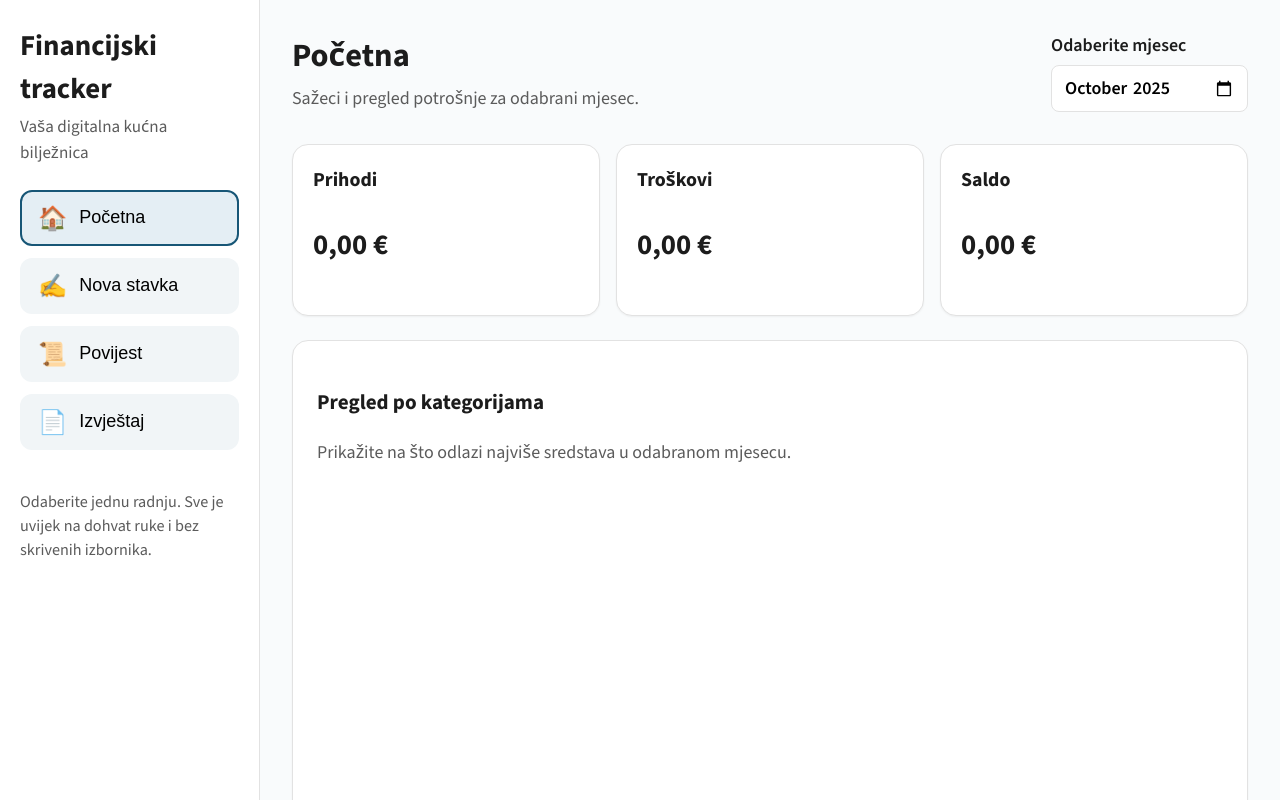
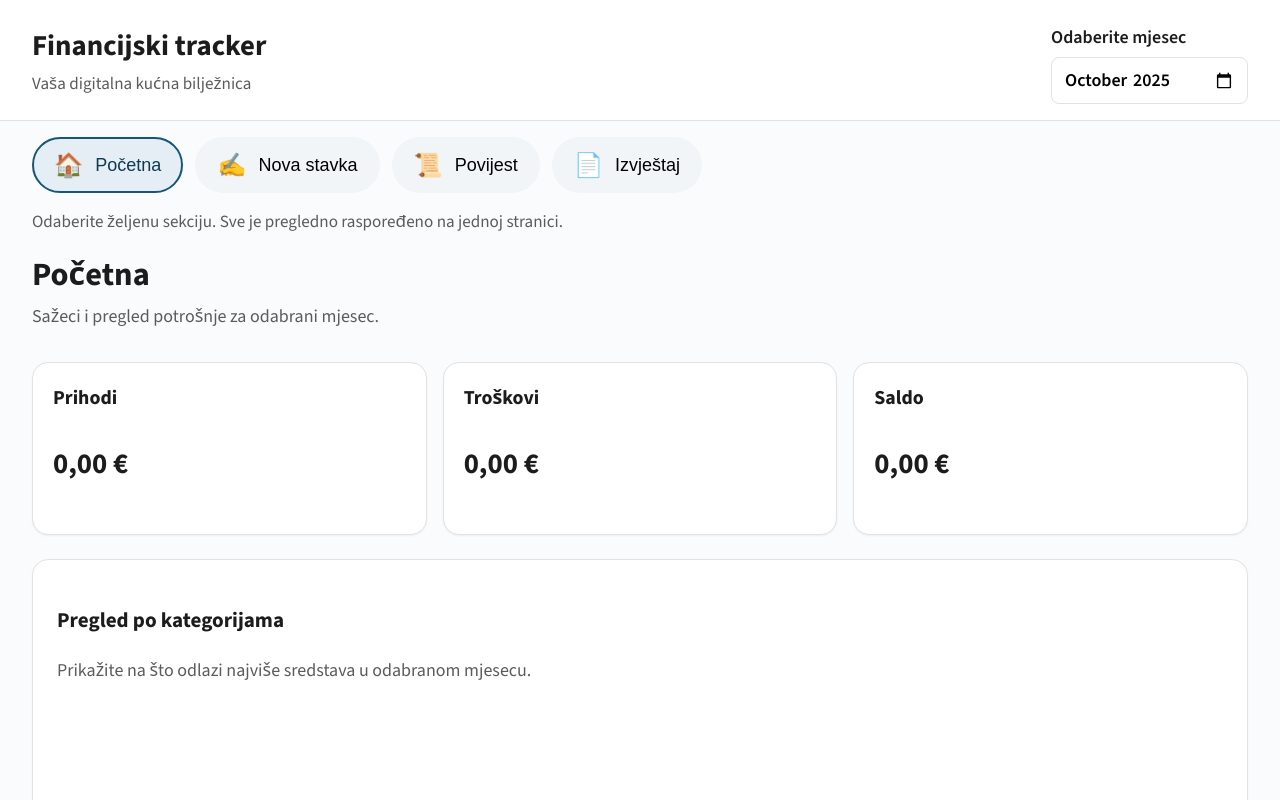
Before and after one commit to Le10n/Projekti-2025, a plain HTML site: page index.html in a window 1280 px wide. Shown: the top 800 px of the page. Drawn offline with nearby package versions, Linux system fonts and the light colour scheme.

Commit message:
Flatten navigation into top toolbar

```diff
--- a/index.html
+++ b/index.html
@@ -15,13 +15,19 @@
     <script src="app.js" defer></script>
   </head>
   <body>
-    <div class="layout">
-      <aside class="sidebar" aria-label="Glavni izbornik">
+    <div class="page">
+      <header class="topbar" aria-label="Zaglavlje aplikacije">
         <div class="brand">
           <h1>Financijski tracker</h1>
           <p>Vaša digitalna kućna bilježnica</p>
         </div>
-        <nav>
+        <label class="month-picker">
+          <span>Odaberite mjesec</span>
+          <input type="month" id="month-select" name="month-select" />
+        </label>
+      </header>
+
+      <nav class="section-nav" aria-label="Glavni izbornik">
         <button class="nav-button is-active" data-view="home">
           <span aria-hidden="true">🏠</span>
           <span>Početna</span>
@@ -39,10 +45,10 @@
           <span>Izvještaj</span>
         </button>
       </nav>
-        <p class="sidebar-hint">
-          Odaberite jednu radnju. Sve je uvijek na dohvat ruke i bez skrivenih izbornika.
+
+      <p class="nav-hint">
+        Odaberite željenu sekciju. Sve je pregledno raspoređeno na jednoj stranici.
       </p>
-      </aside>
 
       <main class="main" aria-live="polite">
         <header class="toolbar">
@@ -50,10 +56,6 @@
             <h2 id="view-title">Početna</h2>
             <p id="view-description">Sažeci i pregled potrošnje za odabrani mjesec.</p>
           </div>
-          <label class="month-picker">
-            <span>Odaberite mjesec</span>
-            <input type="month" id="month-select" name="month-select" />
-          </label>
         </header>
 
         <section class="view" data-view="home">
--- a/styles.css
+++ b/styles.css
@@ -3,7 +3,6 @@
   font-family: "Source Sans 3", system-ui, -apple-system, BlinkMacSystemFont, "Segoe UI", sans-serif;
   font-size: 18px;
   line-height: 1.5;
-  --sidebar-width: 260px;
   --border-color: #e2e2e2;
   --primary: #175676;
   --primary-dark: #0f3950;
@@ -25,19 +24,21 @@ body {
   color: var(--text);
 }
 
-.layout {
-  display: grid;
-  grid-template-columns: var(--sidebar-width) 1fr;
+.page {
   min-height: 100vh;
+  display: flex;
+  flex-direction: column;
+  gap: 16px;
 }
 
-.sidebar {
-  border-right: 1px solid var(--border-color);
-  padding: 24px 20px;
+.topbar {
+  display: flex;
+  justify-content: space-between;
+  align-items: flex-start;
+  gap: 16px;
+  padding: 24px 32px 16px;
   background: #fff;
-  display: flex;
-  flex-direction: column;
-  gap: 24px;
+  border-bottom: 1px solid var(--border-color);
 }
 
 .brand h1 {
@@ -51,23 +52,24 @@ body {
   font-size: 0.95rem;
 }
 
-.sidebar nav {
+.section-nav {
   display: flex;
-  flex-direction: column;
+  flex-wrap: wrap;
   gap: 12px;
+  padding: 0 32px;
 }
 
 .nav-button {
-  display: flex;
+  display: inline-flex;
   align-items: center;
   gap: 12px;
-  padding: 12px 16px;
+  padding: 12px 20px;
   border: 2px solid transparent;
-  border-radius: 12px;
+  border-radius: 999px;
   background: #f1f5f7;
   font-size: 1rem;
   cursor: pointer;
-  transition: background 0.2s, border-color 0.2s;
+  transition: background 0.2s, border-color 0.2s, color 0.2s;
 }
 
 .nav-button span:first-child {
@@ -78,15 +80,17 @@ body {
 .nav-button:hover {
   background: #e4eef4;
   border-color: var(--primary);
+  color: var(--primary-dark);
 }
 
-.sidebar-hint {
-  font-size: 0.9rem;
+.nav-hint {
+  margin: 0 32px;
   color: var(--muted);
+  font-size: 0.95rem;
 }
 
 .main {
-  padding: 32px;
+  padding: 0 32px 40px;
   display: flex;
   flex-direction: column;
   gap: 32px;
@@ -251,7 +255,17 @@ textarea {
 }
 
 .table-responsive {
+  width: 100%;
   overflow-x: auto;
+}
+
+.table-responsive::-webkit-scrollbar {
+  height: 10px;
+}
+
+.table-responsive::-webkit-scrollbar-thumb {
+  background: rgba(0, 0, 0, 0.2);
+  border-radius: 999px;
 }
 
 table {
@@ -387,16 +401,14 @@ th {
     color: #000;
   }
 
-  .sidebar,
+  .topbar,
+  .section-nav,
+  .nav-hint,
   .toolbar,
   .no-print,
   .feedback,
   dialog {
     display: none !important;
-  }
-
-  .layout {
-    display: block;
   }
 
   .main {
```
Lines whose indentation alone changed are shown as unchanged.
